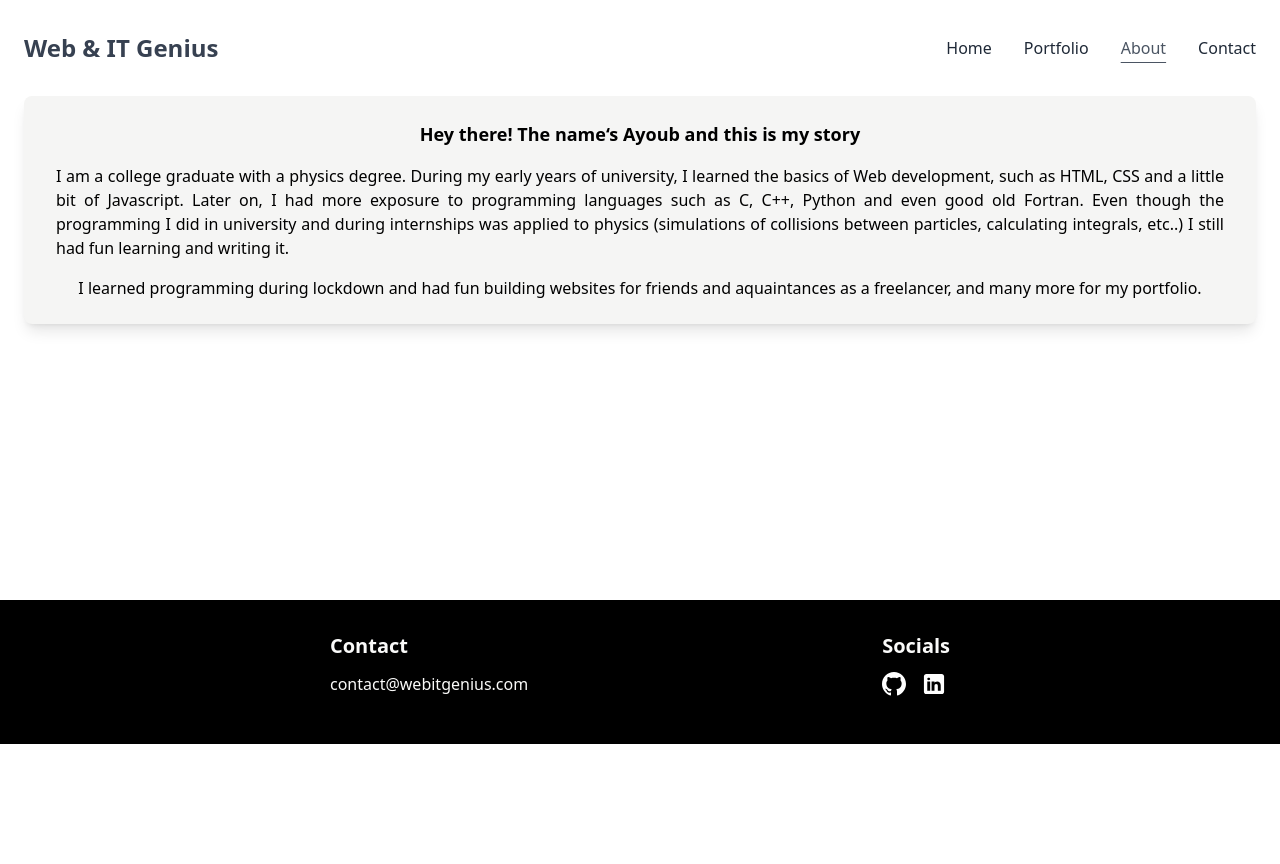
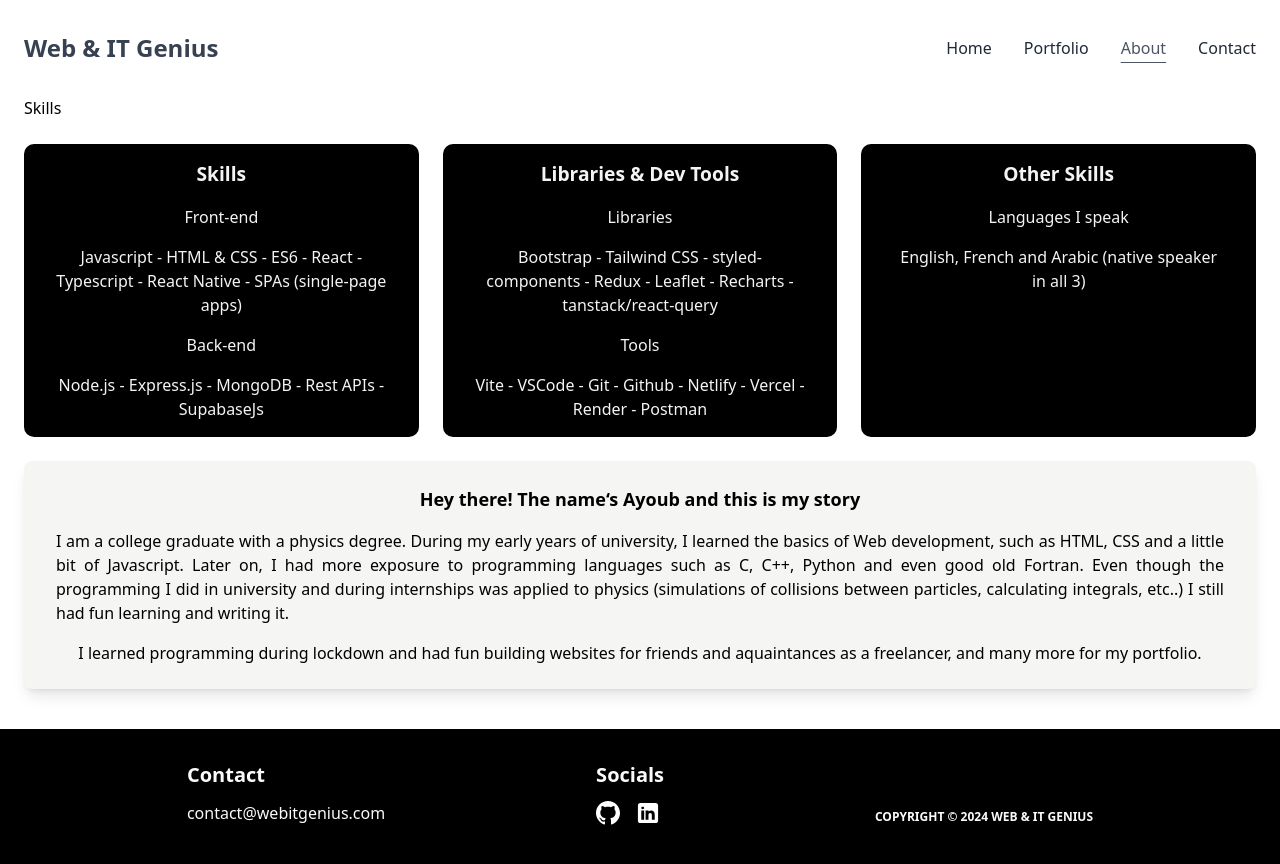
Before and after one commit to AyoubAloui94/My-Portfolio, a React (Vite) app: page /about in a window 1280 px wide. Shown: the top 864 px of the page. Before the commit the page ends 800 px from the top, so only its background shows below. Built offline with nearby package versions, Linux system fonts and the light colour scheme.

Commit message:
worked a bit more on the about section.. we getting somewhere

```diff
--- a/index.html
+++ b/index.html
@@ -5,6 +5,7 @@
     <link rel="icon" type="image/svg+xml" href="/vite.svg" />
     <meta name="viewport" content="width=device-width, initial-scale=1.0" />
     <title>Vite + React</title>
+    <link rel="preload" fetchPriority="high" as="image" href="/imgs/me.webp" type="image/webp" />
   </head>
   <body>
     <div id="root"></div>
--- a/src/App.jsx
+++ b/src/App.jsx
@@ -1,4 +1,4 @@
-import { BrowserRouter, Navigate, Route, Routes } from "react-router-dom"
+import { BrowserRouter, Navigate, Route, Routes, useLocation } from "react-router-dom"
 import Home from "./pages/Home"
 import Contact from "./pages/Contact"
 import Portfolio from "./pages/Portfolio"
@@ -21,12 +21,6 @@ function App() {
       <HelmetProvider>
         <ReactQueryDevtools initialIsOpen={false} />
         <BrowserRouter>
-          <Helmet prioritizeSeoTags>
-            <meta charSet="utf-8" />
-            <title>Web & IT Genius | Home</title>
-            <meta name="description" content={`${description}`} />
-            <link rel="canonical" href="https://webitgenius.com/home" />
-          </Helmet>
           <Header />
           <div className="mx-6">
             <ScrollToTop />
--- a/src/components/Footer.jsx
+++ b/src/components/Footer.jsx
@@ -3,7 +3,7 @@ import { Link } from "react-router-dom"
 function Footer() {
   return (
     <footer className=" pt-8 pb-12 px-6 sm:px-0 bg-black mt-10 text-stone-50">
-      <div className="flex flex-col sm:flex-row gap-6 sm:justify-evenly">
+      <div className="flex flex-col sm:flex-row gap-6 sm:justify-evenly sm:items-end">
         <div className="flex flex-col gap-3">
           <h1 className="text-xl font-bold">Contact</h1>
           <span>contact@webitgenius.com</span>
@@ -23,6 +23,12 @@ function Footer() {
             </Link>
           </div>
         </div>
+        <span className="uppercase text-xs font-semibold">
+          Copyright &copy; {new Date().getFullYear()}{" "}
+          <Link className="hover:text-sky-500 transition-colors duration-300" to={"/home"}>
+            Web & It genius
+          </Link>
+        </span>
       </div>
     </footer>
   )
--- a/src/components/MyBackground.jsx
+++ b/src/components/MyBackground.jsx
@@ -1,12 +1,8 @@
-import { Helmet } from "react-helmet-async"
 import { Link } from "react-router-dom"
 
 function MyBackground() {
   return (
     <div className="bg-black px-7 py-8 text-gray-50 rounded-md">
-      <Helmet prioritizeSeoTags>
-        <link rel="preload" fetchPriority="high" as="image" href="/imgs/me.webp" type="image/webp" />
-      </Helmet>
       <div className="grid grid-cols-1 md:grid-cols-[3fr,1fr] gap-6 md:gap-4">
         <div className="flex flex-col gap-4 text-justify md:pr-10">
           <h2 className="text-center md:text-left text-lg font-bold">A little bit about me</h2>
--- a/src/components/MyStory.jsx
+++ b/src/components/MyStory.jsx
@@ -2,7 +2,7 @@ import { useState } from "react"
 
 function MyStory() {
   const [isExpanded, setIsExpanded] = useState(false)
-  console.log(5 == "5")
+
   return (
     <div className="flex flex-col bg-stone-100 py-6 px-8 rounded-lg shadow-lg items-center gap-4 text-justify hover:bg-stone-300 transition-colors duration-300" onClick={() => setIsExpanded(prev => !prev)}>
       <h1 className="text-lg font-bold">Hey there! The name&lsquo;s Ayoub and this is my story</h1>
@@ -12,7 +12,7 @@ function MyStory() {
           <p>During the Covid lockdown, I ended up with a lot of time on my hands and a friend of mine came up with the idea of starting an E-commerce business. We made a website on Shopify. Picked a stock theme, dragged and dropped things into place, used extensions and add-ons whenever anything was needed, nothing fancy and no code lines were written that day. And then we realized that the site was pretty laggy and the performance score I believe was like 16 or something out of 100? And all the subscription based apps were starting to make that monthly bill look horrendous.</p>
           <p>After a little bit of googling and common sense, I realized that some apps needed to go but their functionality needed to stay, and so I started slowly replacing them one by one by code I wrote myself and our website&lsquo;s performance score started to improve, and so did the monthly bills from Shopify. The process took endless nights of research, Stackoverflow and swearing at my keyboard, but everytime I was able to figure out a solution and implement it successfully, it made it all worth it and my confidence in my skills grew astronomically, until the next problem I tackled at that is..</p>
           <p>Later on, I decided I didn&lsquo;t like our stock theme and I wanted something custom instead, and besides the libraries our theme was using were either old or deprecated, or both, so I customized the hell out of it, upgraded libraries and everything until I was content with the way it looked and behaved.</p>
-          <p>Few months went by and our site was still not getting any organic visits and I figured we can&lsquo;t solely rely on ads as those were pretty expensive, and so through googling I learned there was something called SEO, and it turned out the stock theme from Shopify didn&lsquo;t include valid structured data which I had no idea about at the time. My friend suggested we pay someone to handle it, but me being the &ldquo;Web Developer&ldquo; and feeling that my pride was on the line, I told him to let me handle it. After hours and hours spent trying to figure out what the heck is a JSON, I had it figured out and implemented it, and from there I did all kinds of optimization until our website had a score of 100 SEO wise and our product pages were recognized as product pages in Google console and not just some page that has text on it.</p>
+          <p>Few months went by and our site was still not getting any organic visits and I figured we can&lsquo;t solely rely on ads as those were pretty expensive, and so through googling I learned there was something called SEO, and it turned out the stock theme from Shopify didn&lsquo;t include valid structured data which I had no idea about at the time. My friend suggested we pay someone to handle it, but me being the &ldquo;Web Developer&ldquo; and feeling that my pride was on the line, I told him to let me handle it. After hours and hours spent trying to figure out what the heck is a JSON-LD, I had it figured out and implemented it, and from there I did all kinds of optimization until our website had a score of 100 SEO wise and our product pages were recognized as product pages in Google console and not just some page that has text on it.</p>
           <p>I became the Shopify guru in my circle by that point, not only did I know the Shopify admin panel like the back of my hand, but whatever features or optimizations the Shopify themes lacked, big or small, I could implement with a few lines of code.</p>
           <p>By that point, it was getting harder to keep our startup afloat because of the economic situation and it was time for me to find another source of income, so I opened my own auto-entreprise Web & IT Genius and I went on to build and maintain multiple sites on Shopify for friends and aquaintances as a freelancer. The more time I spent writing code, the more I understood that this is the career path for me. And so I decided to take a dedicated programming course and learn as much as I can about Javascript. What started as a 20 hour Fullstack Web developer course ended up as hundreds of hours worth of courses learning about data structures, responsive design, front-end, back-end, databases, NodeJs, MongoDB, React, React Native, etc.. and hundreds of hours more spent building websites and apps for customers and for my own fun and learning.</p>
         </>
--- a/src/components/SkillCard.jsx
+++ /dev/null
@@ -1,9 +0,0 @@
-function SkillCard({ title, children }) {
-  return (
-    <div className="flex flex-col gap-3 bg-slate-200 px-4 py-3">
-      <h1></h1>
-    </div>
-  )
-}
-
-export default SkillCard
--- a/src/components/Skills.jsx
+++ b/src/components/Skills.jsx
@@ -1,5 +1,58 @@
+import styled from "styled-components"
+
+const SkillCard = styled.div`
+  display: flex;
+  flex-direction: column;
+  flex-basis: 33%;
+  padding: 1rem 2rem;
+  gap: 1rem;
+  background-color: #000000;
+  border-radius: 10px;
+`
+
+const SkillTitle = styled.h1`
+  text-align: center;
+  font-size: larger;
+  font-weight: 700;
+`
+
+const SkillSubTitle = styled.h2`
+  text-align: center;
+  font-size: 1rem;
+  font-weight: 500;
+`
+
+const SkillBody = styled.div`
+  text-align: center;
+`
+
 function Skills() {
-  return <div className="flex flex-col md:flex-row"></div>
+  return (
+    <div>
+      <h1>Skills</h1>
+      <div className="flex flex-col md:flex-row gap-6 my-6 text-gray-100">
+        <SkillCard>
+          <SkillTitle>Skills</SkillTitle>
+          <SkillSubTitle>Front-end</SkillSubTitle>
+          <SkillBody>Javascript - HTML & CSS - ES6 - React - Typescript - React Native - SPAs (single-page apps)</SkillBody>
+          <SkillSubTitle>Back-end</SkillSubTitle>
+          <SkillBody>Node.js - Express.js - MongoDB - Rest APIs - SupabaseJs</SkillBody>
+        </SkillCard>
+        <SkillCard>
+          <SkillTitle>Libraries & Dev Tools</SkillTitle>
+          <SkillSubTitle>Libraries</SkillSubTitle>
+          <SkillBody>Bootstrap - Tailwind CSS - styled-components - Redux - Leaflet - Recharts - tanstack/react-query</SkillBody>
+          <SkillSubTitle>Tools</SkillSubTitle>
+          <SkillBody>Vite - VSCode - Git - Github - Netlify - Vercel - Render - Postman</SkillBody>
+        </SkillCard>
+        <SkillCard>
+          <SkillTitle>Other Skills</SkillTitle>
+          <SkillSubTitle>Languages I speak</SkillSubTitle>
+          <SkillBody>English, French and Arabic (native speaker in all 3)</SkillBody>
+        </SkillCard>
+      </div>
+    </div>
+  )
 }
 
 export default Skills
--- a/src/pages/About.jsx
+++ b/src/pages/About.jsx
@@ -1,11 +1,18 @@
+import { Helmet } from "react-helmet-async"
 import MyStory from "../components/MyStory"
 import Skills from "../components/Skills"
 
 function About() {
   return (
     <div className="min-h-[29rem]">
+      <Helmet prioritizeSeoTags>
+        <meta charSet="utf-8" />
+        <title>Web & IT Genius | About</title>
+        <meta name="description" content={`${"test"}`} />
+        <link rel="canonical" href="https://webitgenius.com/about" />
+      </Helmet>
+      <Skills />
       <MyStory />
-      <Skills />
     </div>
   )
 }
--- a/src/pages/Home.jsx
+++ b/src/pages/Home.jsx
@@ -1,9 +1,16 @@
+import { Helmet } from "react-helmet-async"
 import MyBackground from "../components/MyBackground"
 import Projects from "../components/Projects"
 
 function Home() {
   return (
     <>
+      <Helmet prioritizeSeoTags>
+        <meta charSet="utf-8" />
+        <title>Web & IT Genius | Home</title>
+        <meta name="description" content={`${"test"}`} />
+        <link rel="canonical" href="https://webitgenius.com/home" />
+      </Helmet>
       <MyBackground />
       <Projects />
     </>
```
Also changed, not shown: public/robots.txt.
